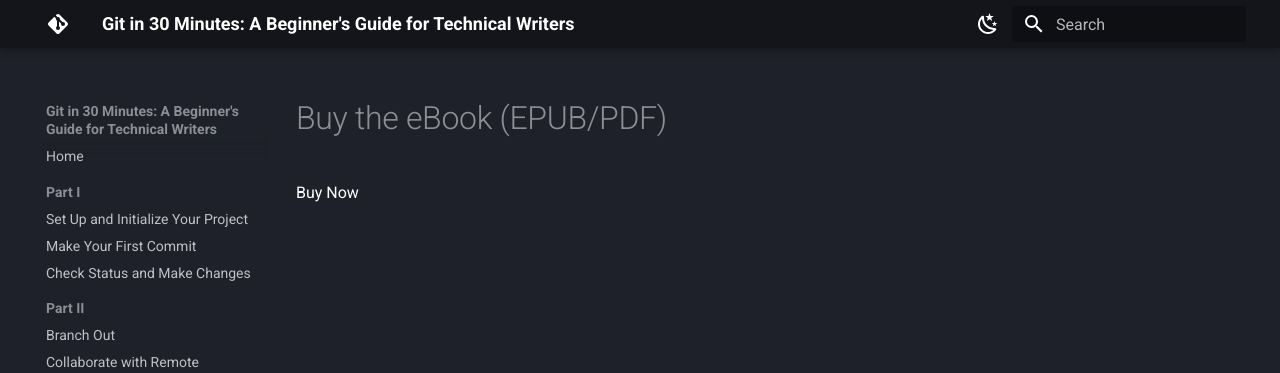
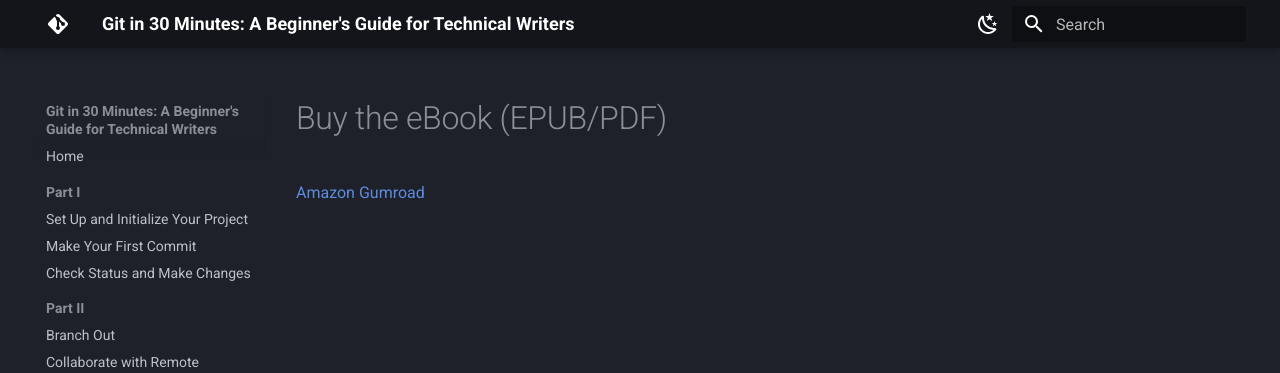
Before and after one commit to thinkhuman/git30minutes, an MkDocs documentation site: the page built from docs/buy.md, in a window 1280 px wide. Shown: the top 373 px of the page. Built offline with MkDocs 1.6.1 and Material for MkDocs 9.7.7, drawn with Linux system fonts in a browser that asks for light colours.

Commit message:
Update buy links

```diff
--- a/docs/buy.md
+++ b/docs/buy.md
@@ -1,4 +1,5 @@
 # Buy the eBook (EPUB/PDF)
 
-<button class="gumroad-button" data-gumroad-product-id="https://hijamesgill.gumroad.com/l/git30minutes">Buy Now</button>
-<script src="https://gumroad.com/js/gumroad.js"></script>
+
+[Amazon](https://www.amazon.com/Start-Using-Git-NOW-30-Minute-ebook/dp/B0CW1NGPQK)
+[Gumroad](https://hijamesgill.gumroad.com/l/git30minutes)
```
